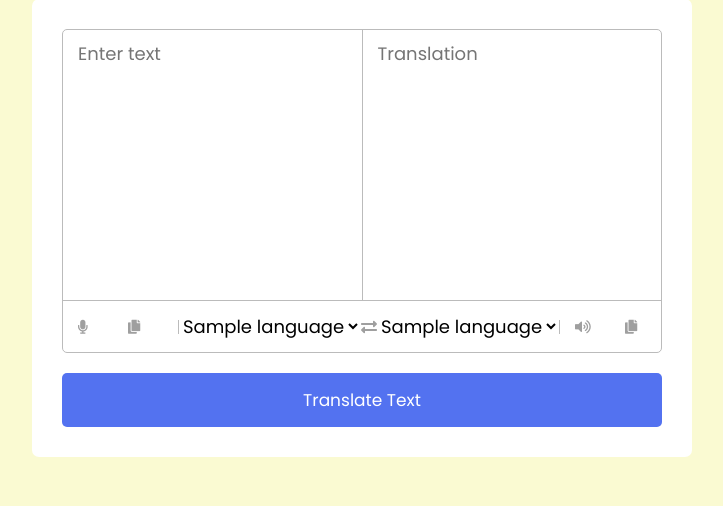
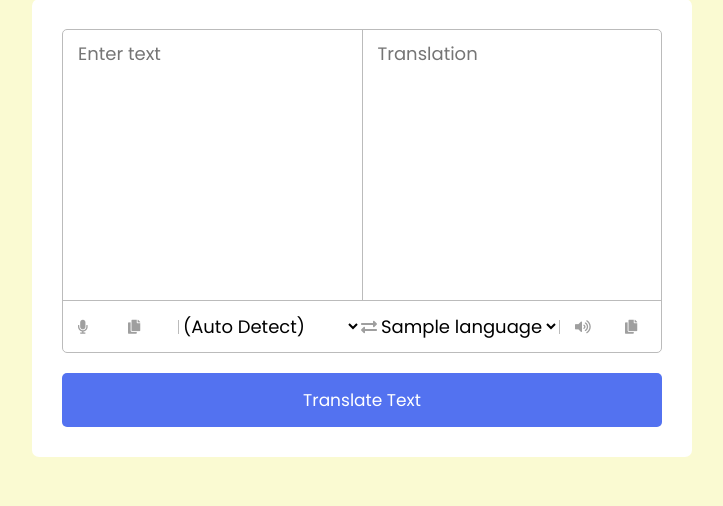
Before and after one commit to abel-b-degu/Voice-Versa, a Flask app: template templates/index.html in a window 1280 px wide. Shown: the part 172-678 px from the top of the page, without its empty margins (278-1001 px from the left). Run offline with Flask 3, Linux system fonts and the light colour scheme; the template is opened without the code that fills it: most values are stand-ins (such as "Sample title", 1, 10 or a date in 2020).

Commit message:
Add auto detect feature

```diff
--- a/templates/index.html
+++ b/templates/index.html
@@ -21,6 +21,7 @@
                         <i class="fas fa-copy" onclick="copyText('transcription')"></i>
                     </div>
                     <select id="source-lang">
+                        <option value="">&#40;Auto Detect&#41;</option>
                         {% for code, name in languages %}
                             <option value="{{ code }}"> {{ name.capitalize() }}</option>
                         {% endfor %}
```
